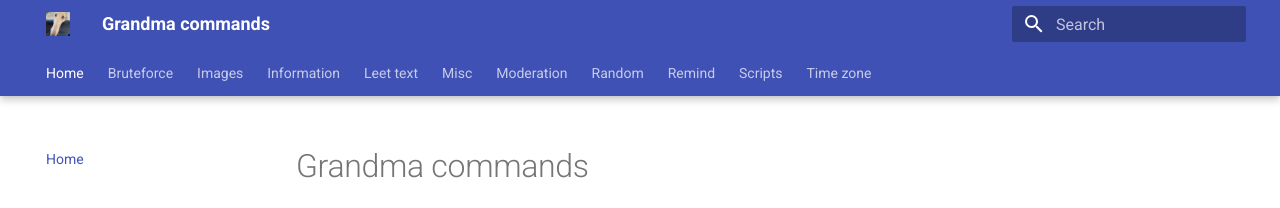
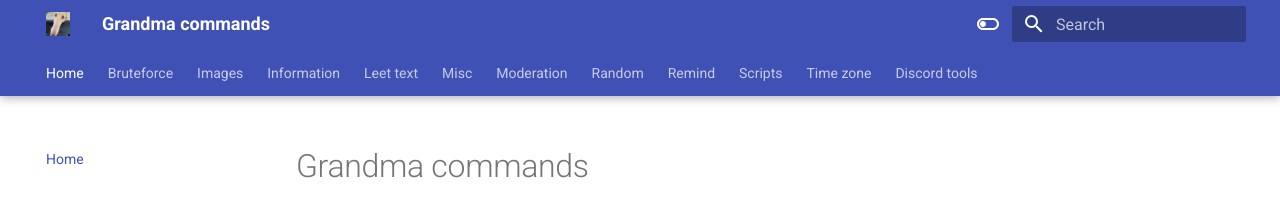
Before and after one commit to pititu/Grandma.Help, an MkDocs documentation site: the page built from docs/index.md, in a window 1280 px wide. Shown: the top 208 px of the page. Built offline with MkDocs 1.6.1 and Material for MkDocs 9.7.7, drawn with Linux system fonts in a browser that asks for light colours.

Commit message:
feat: add dark mode switch

```diff
--- a/mkdocs.yml
+++ b/mkdocs.yml
@@ -21,6 +21,16 @@
     - search.suggest
     - search.highlight
     - search.share
+  palette:
+    - scheme: default
+      toggle:
+        icon: material/toggle-switch-off-outline
+        name: Switch to dark mode
+    - scheme: slate
+      toggle:
+        icon: material/toggle-switch
+        name: Switch to light mode
+
 
 markdown_extensions:
   - abbr
@@ -51,7 +61,7 @@
   - Leet text: leet-text.md
   - Misc: misc.md
   - Moderation:
-    - Moderation: moderation.md
+    - Home: moderation.md
     - Prune: prune.md
   - Random: random.md
   - Remind: remind.md
@@ -68,3 +78,4 @@
         - Role: scripts-wip/objects/role.md
         - Color: scripts-wip/objects/color.md
   - Time zone: time-zone.md
+  - Discord tools: discord-tools.md
```
